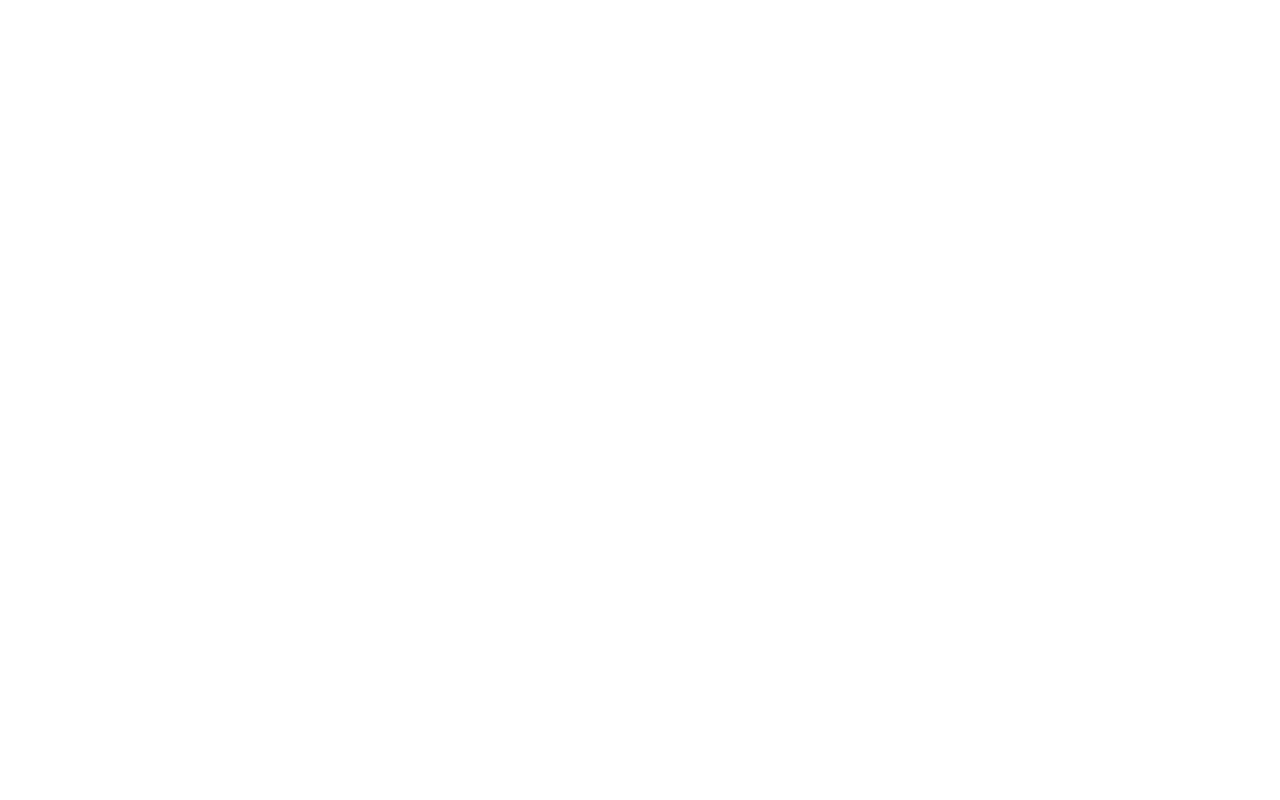
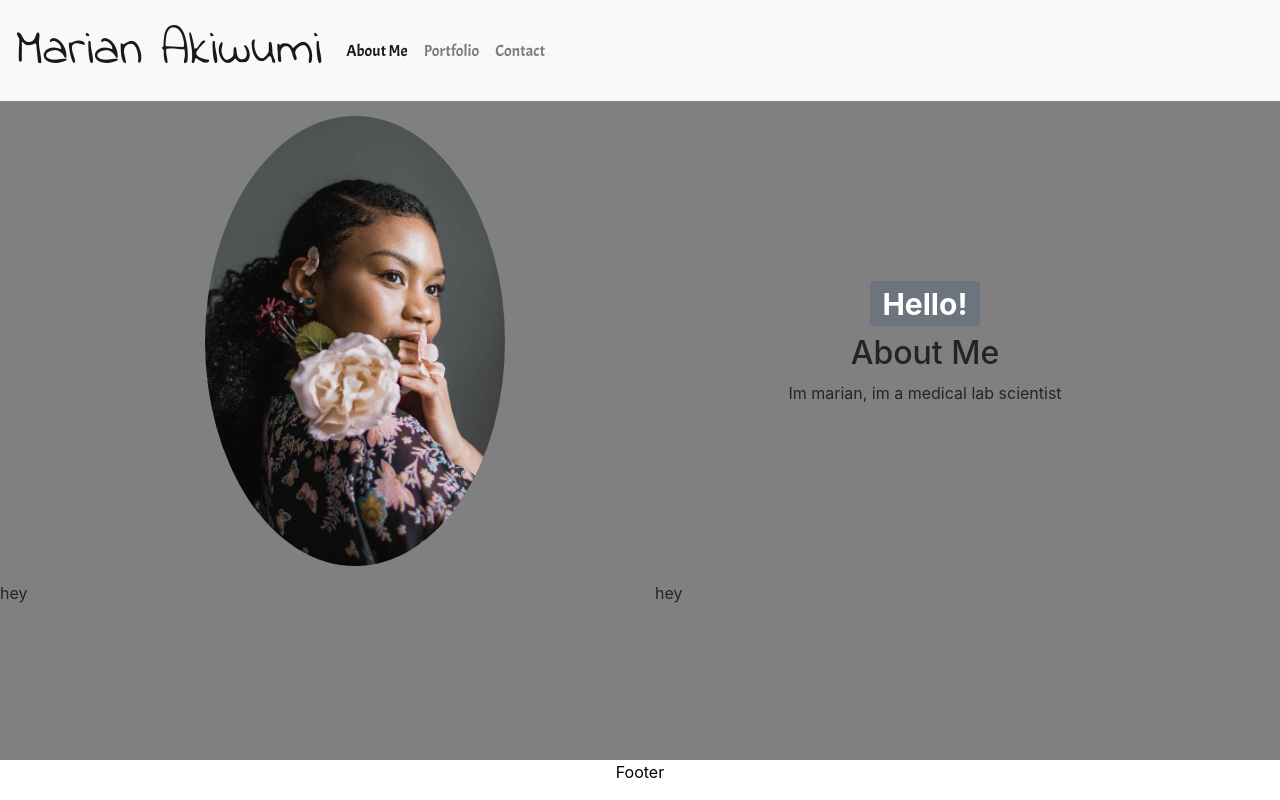
Before and after one commit to makiwumi/Responsive-Portfolio, a plain HTML site: page contact.html in a window 1280 px wide. Drawn offline with nearby package versions, Linux system fonts and the light colour scheme.

Commit message:
Added footer, adjusted columns and rows in portfolio page

```diff
--- a/Style/style.css
+++ b/Style/style.css
@@ -1,10 +1,6 @@
-#mainsec{
-    background: rosybrown;
-    height: 100%;
-}
-
 .navbar-brand{
     font-family: 'Indie Flower', cursive;
+    font-size: 50px;
 }
 
 header {
@@ -14,14 +10,24 @@ header {
     color: whitesmoke;
 }
 #port{
-    height: 300px;
-    width: 100px;
+    width: 300px;
     margin: 15px;
 }
-.container{
-    padding-right:0;
-    padding-left:0;
-    margin-right:20px;
-    margin-left:20px;
-    background: rosybrown;
- }
+
+body{
+    background-color:grey;
+}
+
+#aboutMe{
+    width: 300px;
+    padding: 10px;
+    background-color: white;
+}
+.footer {
+    position: fixed;
+    left: 0;
+    bottom: 0;
+    width: 100%;
+    background-color:white;
+    color: black;
+    text-align: center;
--- a/contact.html
+++ b/contact.html
@@ -0,0 +1,89 @@
+<!doctype html>
+<html lang="en">
+  <head>
+    <!-- Required meta tags -->
+    <meta charset="utf-8">
+    <meta name="viewport" content="width=device-width, initial-scale=1, shrink-to-fit=no">
+
+    <!-- Bootstrap CSS -->
+    <link rel="stylesheet" href="https://stackpath.bootstrapcdn.com/bootstrap/4.4.1/css/bootstrap.min.css" integrity="sha384-Vkoo8x4CGsO3+Hhxv8T/Q5PaXtkKtu6ug5TOeNV6gBiFeWPGFN9MuhOf23Q9Ifjh" crossorigin="anonymous">
+    <link rel="stylesheet" href="./Style/style.css">
+    <link href="https://fonts.googleapis.com/css?family=Acme|Amatic+SC|Caveat|Indie+Flower|Pacifico|Permanent+Marker|Shadows+Into+Light&display=swap" rel="stylesheet">
+    <title>Portfolio</title>
+  </head>
+  <body>
+  <!--Navigation-->
+  <header>
+    <div class="Header">
+      <nav class="navbar navbar-expand-sm navbar-light bg-light">
+        <a class="navbar-brand" href="#">Marian Akiwumi</a>
+        <button class="navbar-toggler" type="button" data-toggle="collapse" data-target="#navbarNav" aria-controls="navbarNav" aria-expanded="false" aria-label="Toggle navigation">
+          <span class="navbar-toggler-icon"></span>
+        </button>
+        <div class="collapse navbar-collapse" id="navbarNav">
+          <ul class="navbar-nav">
+            <li class="nav-item active">
+              <a class="nav-link" href="index.html">About Me<span class="sr-only">(current)</span></a>
+            </li>
+            <li class="nav-item">
+              <a class="nav-link" href="portfolio.html">Portfolio</a>
+            </li>
+            <li class="nav-item">
+              <a class="nav-link" href="contact.html">Contact</a>
+            </li>
+          </ul>
+        </div>
+      </nav>
+    </div>
+  </header>
+  <!--Front profile-->
+   <section>
+     <div class="container">
+       <div class="row align-items-center">
+        <div class="col-sm-6 text-center">
+          <img class="rounded-circle text-center" class="img-responsive" id="port" src="./Images/IMG_2621-Edit.jpg" alt="portrait">
+        </div>
+         <div class="col-sm-6 text-center">
+            <h1><span class="badge badge-secondary">Hello!</span></h1>
+            <h2 class="aboutMeTitle">About Me</h2>
+            <p1>Im marian, im a medical lab scientist
+            </p1>
+         </div>
+       </div>
+     </div>
+   </section>
+  <!---->
+<div class="row">
+  <div class="col-sm-12">
+    <div class="row">
+      <div class="col-sm-6">hey</div>
+      <div class="col-sm-6">hey</div>
+    </div>
+  </div>
+</div>
+  <!---->
+
+  <!---->
+
+  <!---->
+
+  <!---->
+
+  <!---->
+
+  <!---->
+
+  <!---->
+
+  <div class="footer">
+    <p>Footer</p>
+  </div>
+
+
+    <!-- Optional JavaScript -->
+    <!-- jQuery first, then Popper.js, then Bootstrap JS -->
+    <script src="https://code.jquery.com/jquery-3.4.1.slim.min.js" integrity="sha384-J6qa4849blE2+poT4WnyKhv5vZF5SrPo0iEjwBvKU7imGFAV0wwj1yYfoRSJoZ+n" crossorigin="anonymous"></script>
+    <script src="https://cdn.jsdelivr.net/npm/popper.js@1.16.0/dist/umd/popper.min.js" integrity="sha384-Q6E9RHvbIyZFJoft+2mJbHaEWldlvI9IOYy5n3zV9zzTtmI3UksdQRVvoxMfooAo" crossorigin="anonymous"></script>
+    <script src="https://stackpath.bootstrapcdn.com/bootstrap/4.4.1/js/bootstrap.min.js" integrity="sha384-wfSDF2E50Y2D1uUdj0O3uMBJnjuUD4Ih7YwaYd1iqfktj0Uod8GCExl3Og8ifwB6" crossorigin="anonymous"></script>
+  </body>
+</html>
```
Also changed, not shown: index.html (+25 -12 lines), portfolio.html (+75 -0 lines), Images/98-512.png (added).
